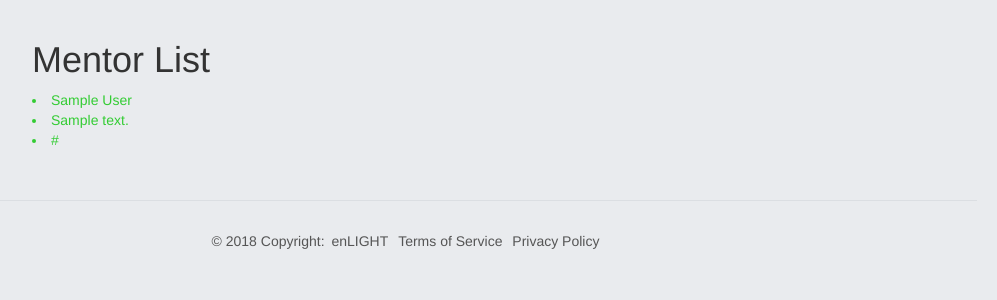
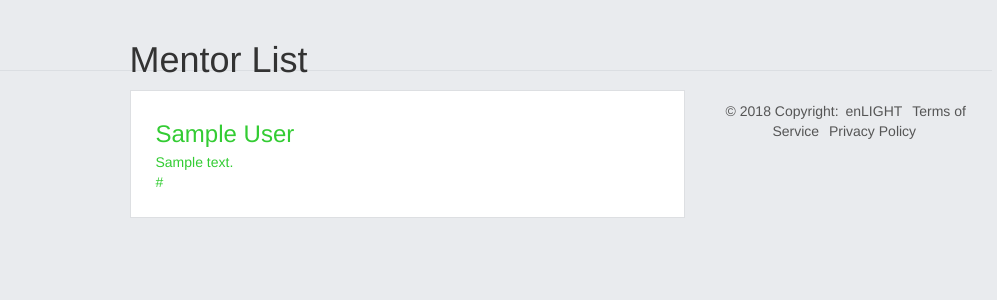
Before and after one commit to mattpodolak/enLIGHT-Mentorship-Program, a Flask app: page /mentor_list in a window 1280 px wide. Shown: the part 52-352 px from the top of the page, without its empty margins (233-1230 px from the left). Run offline with Flask 2, Linux system fonts and the light colour scheme; a user stored in the database is signed in; tables that the repository leaves empty hold one stand-in row (values such as "Sample post"); some libraries are stand-ins or nearby versions.

Commit message:
mentor list changes

```diff
--- a/app/static/css/styles.css
+++ b/app/static/css/styles.css
@@ -42,6 +42,19 @@
     background-color: #ffffff;
 }
 
+.list-border{
+    padding: 25px;
+    border: 1px solid #dddfe2;
+    background-color: #ffffff;
+    margin-bottom: 5px;
+}
+
+.list-border:hover{
+    -webkit-box-shadow: 1px 1px 4px 0px rgba(0,0,0,0.33);
+    -moz-box-shadow: 1px 1px 4px 0px rgba(0,0,0,0.33);
+    box-shadow: 1px 1px 4px 0px rgba(0,0,0,0.33);
+}
+
 body{
     background-color: #e9ebee;
 }
@@ -81,6 +94,11 @@ a:hover {
     text-decoration: underline;
 }
 
+.a-profile:hover{
+    color: #3c3;
+    text-decoration: none;
+}
+
 .form-group{
     max-width: 400px;
 }
@@ -88,3 +106,8 @@ a:hover {
 .form-header{
     margin-top: 10px;
 }
+
+.mentor-h3{
+    margin-top: 5px;
+    margin-bottom: 5px;
+}
--- a/app/templates/mentorlist.html
+++ b/app/templates/mentorlist.html
@@ -1,37 +1,36 @@
 {% extends "dashboard.html" %}
 {% block dash_content %}
     <div class="row">
-        <div class="col-md-8 col-md-offset-2">
+        <div class="col-md-6 col-md-offset-3">
             <h1>Mentor List</h1>
-        </div>
         {% if mentors %}
             {% for mentor in mentors %}
-                <a href="{{ url_for('user', userId=mentor.email_hash) }}">
-                    <div class="col-md-8 col-md-offset-2">
+                <div class="list-border">
+                    <a class="a-profile" href="{{ url_for('user', userId=mentor.email_hash) }}">
                         {% if current_user.is_admin() %}
-                            <li><b>ID:</b> {{mentor.id}}</li>
+                            <b>ID:</b> {{mentor.id}} <br>
                             {% if mentor.mentee %}
-                                <li><b>Mentees: </b>
+                                <b>Mentees: </b>
                                     {% for mentee in mentor.mentee %}
                                         {{mentee.company}},
                                     {% endfor %}
-                                </li>
+                                <br>
                             {% endif %}
-                            <li><b>Name:</b> {{mentor.first_name}} {{mentor.last_name}}</li>
-                            <li><b>Contact:</b> {{mentor.email}}</li>
-                            <li><b>About:</b> {{mentor.about_me}}</li>
-                            <li><b>Availability:</b> {{mentor.avail}}</li>
-                            <li><b>Skills:</b> {{mentor.skill}}</li>
-                            <li><b>Industries:</b> {{mentor.industry}}</li>
-                            <li><b>Current Job:</b> {{mentor.position}} @ {{mentor.company}}</li>
-                            <li><b>LinkedIn:</b> {{mentor.linked}}</li>
+                            <b>Name:</b> {{mentor.first_name}} {{mentor.last_name}}<br>
+                            <b>Contact:</b> {{mentor.email}}<br>
+                            <b>About:</b> {{mentor.about_me}}<br>
+                            <b>Availability:</b> {{mentor.avail}}<br>
+                            <b>Skills:</b> {{mentor.skill}}<br>
+                            <b>Industries:</b> {{mentor.industry}}<br>
+                            <b>Current Job:</b> {{mentor.position}} @ {{mentor.company}}<br>
+                            <b>LinkedIn:</b> {{mentor.linked}}<br>
                         {% else %}
-                            <li>{{mentor.first_name}} {{mentor.last_name}}</li>
-                            <li>{{mentor.about_me}}</li>
-                            <li>{{mentor.linked}}</li>
+                            <h3 class="mentor-h3">{{mentor.first_name}} {{mentor.last_name}}</h3>
+                            {{mentor.about_me}}<br>
+                            {{mentor.linked}}
                         {% endif %}
-                    </div>
-                </a>
+                    </a>
+                </div>
             {% endfor %}
         {% endif %}
     </div>
```
